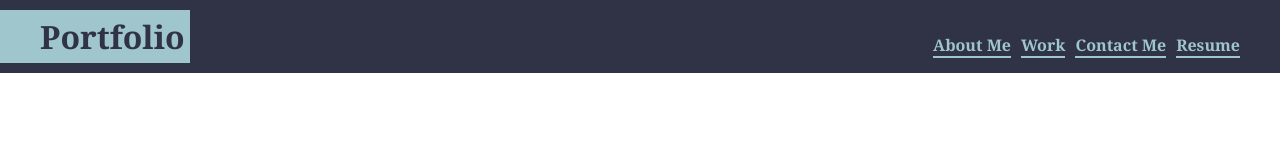
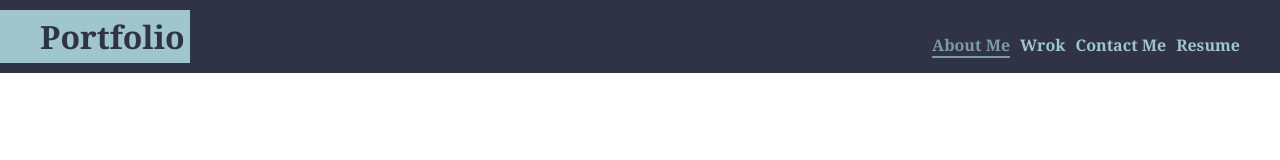
Before and after one commit to a-taghva/react-portfolio, a React (Create React App) app: page / in a window 1280 px wide. Shown: the top 160 px of the page. Built offline with nearby package versions, Linux system fonts and the light colour scheme.

Commit message:
navActive

```diff
--- a/src/App.css
+++ b/src/App.css
@@ -37,8 +37,6 @@ header h1 {
 header nav {
   padding-right: 35px;
 }
-header nav ul {
-}
 
 header nav ul li {
   margin: 5px;
@@ -49,8 +47,9 @@ header nav ul li {
   display: flex;
 }
 
-.anchor-style li {
+.navActive {
   border-bottom: 2px solid var(--secondary-color);
+  opacity: 0.7;
 }
 
 .anchor-style a {
--- a/src/components/Nav/index.js
+++ b/src/components/Nav/index.js
@@ -1,15 +1,41 @@
-import React from 'react';
+import React, { useState } from 'react';
 
 function Nav() {
+  const nav = [
+    {
+      'title': 'About Me',
+      'link': '#about-me',
+    },
+    {
+      'title': 'Wrok',
+      'link': '#work',
+    },
+    {
+      'title': 'Contact Me',
+      'link': '#contact-me',
+    },
+    {
+      'title': 'Resume',
+      'link': '#resume',
+    },
+  ];
+
+  const [navSelected, setNavSelected] = useState(nav[0])
+
   return(
     <header>
       <h1>Portfolio</h1>
         <nav>
             <ul class="anchor-style">
-                <li><a href="#about-me">About Me</a></li>
-                <li><a href="#work">Work</a></li>
-                <li><a href="#contact-me">Contact Me</a></li>
-                <li><a href="#">Resume</a></li>
+              {nav.map(navEl => (
+                <li
+                  key={navEl.title}
+                  className={navEl.title === navSelected.title ? 'navActive' : ''}
+                  onClick={() => setNavSelected(navEl)}
+                >
+                  <a href={navEl.link}>{navEl.title}</a>
+                </li>
+              ))}
             </ul>
         </nav>
     </header>
```
